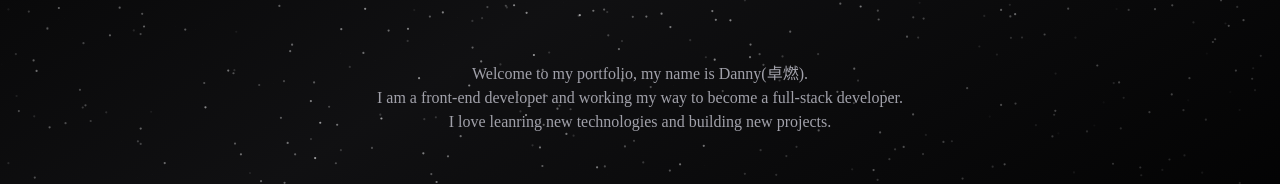
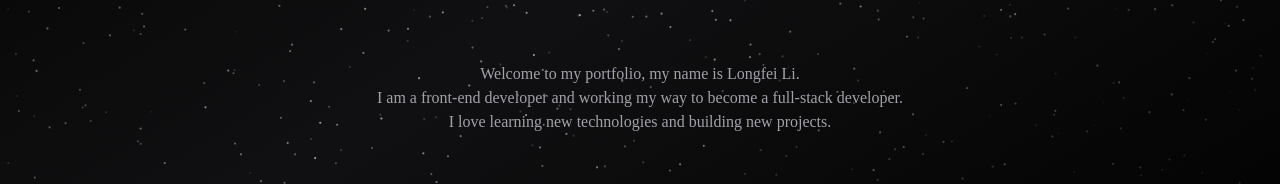
Before and after one commit to nok1214/danny-portfolio, a Next.js app: page / in a window 1280 px wide. Shown: the part 447-631 px from the top of the page. Built offline with nearby package versions, Linux system fonts and the light colour scheme; what tailwindcss-debug-screens would draw is missing.

Commit message:
Update page.tsx

```diff
--- a/app/page.tsx
+++ b/app/page.tsx
@@ -35,14 +35,14 @@ export default function Home() {
       <div className="hidden w-screen h-px animate-glow md:block animate-fade-right bg-gradient-to-r from-zinc-300/0 via-zinc-300/50 to-zinc-300/0" />
       <div className="my-16 text-center animate-fade-in">
         <h2 className="text-md text-zinc-400 ">
-          Welcome to my portfolio, my name is Danny(卓燃).
+          Welcome to my portfolio, my name is Longfei Li.
         </h2>
         <h2 className="text-md text-zinc-400 ">
           I am a front-end developer and working my way to become a full-stack
           developer.
         </h2>
         <h2 className="text-md text-zinc-400 ">
-          I love leanring new technologies and building new projects.
+          I love learning new technologies and building new projects.
         </h2>
       </div>
     </div>
```
